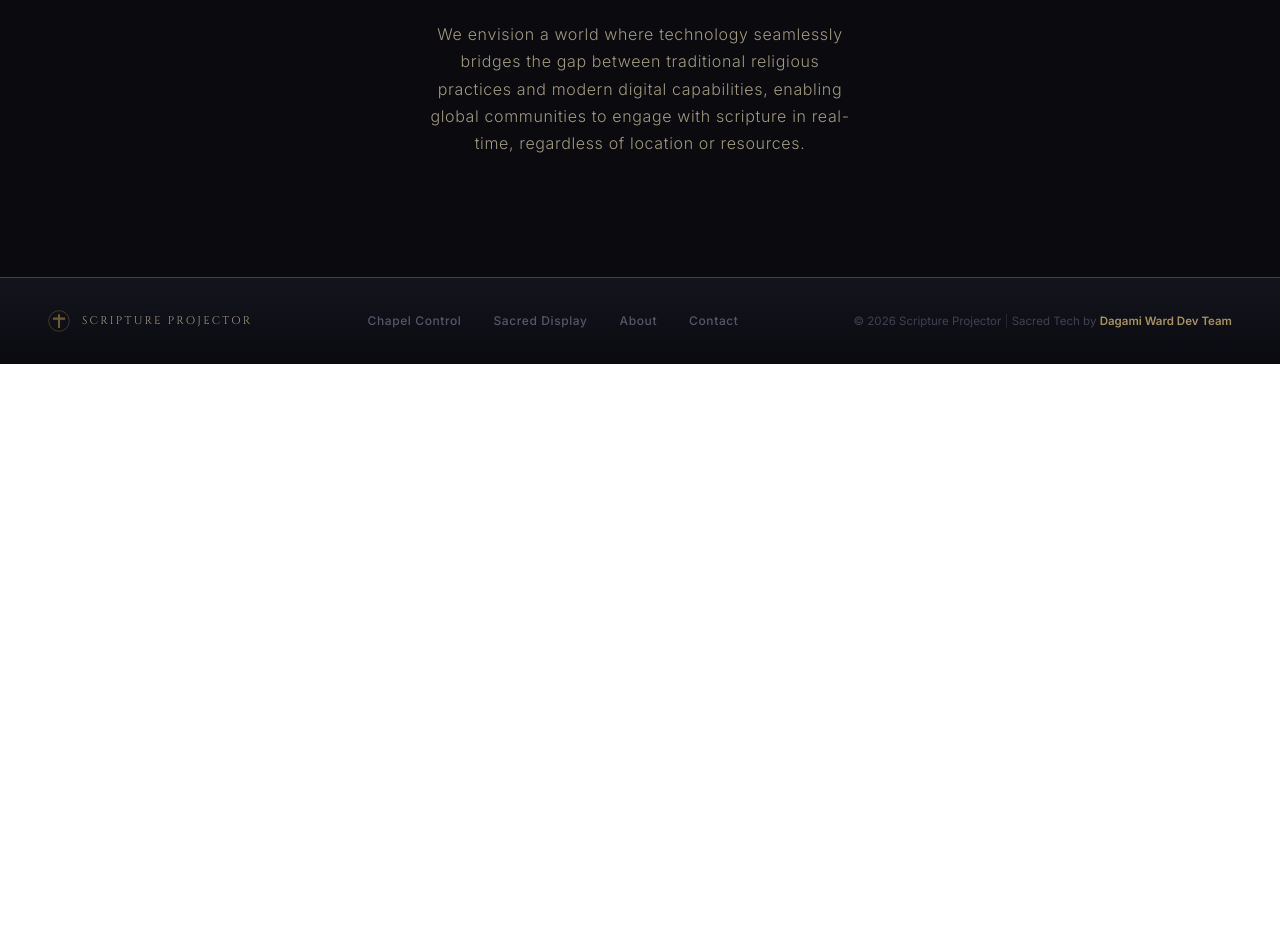
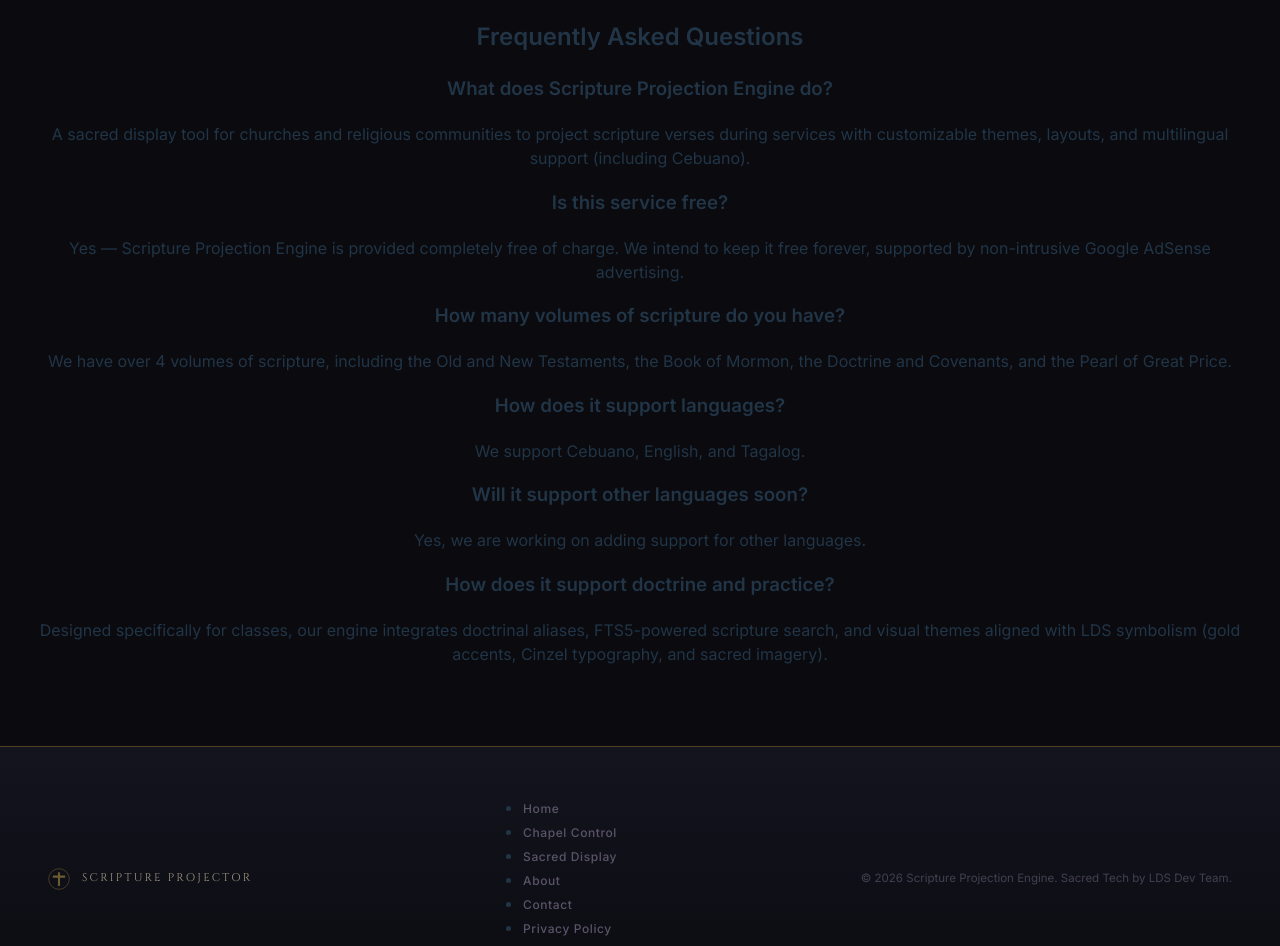
Before and after one commit to chainuser1/scicp, a React (Vite) app in the folder frontend/: page /about in a window 1280 px wide. Shown: the part 1025-1971 px from the top of the page. Before the commit the page ends 1389 px from the top, so only its background shows below. Built offline with nearby package versions, Linux system fonts and the light colour scheme; no server answers.

Commit message:
add privacy, faq, terms

```diff
--- a/frontend/src/components/Footer.jsx
+++ b/frontend/src/components/Footer.jsx
@@ -13,17 +13,20 @@
         <span className="home-footer-name">Scripture Projector</span>
       </div>
 
-      <div className="home-footer-links">
-        <Link to="/presenter">Chapel Control</Link>
-        <Link to="/client">Sacred Display</Link>
-        <Link to="/about">About</Link>
-        <Link to="/contact">Contact</Link>
-      </div>
+      <nav className="home-footer-links">
+        <ul>
+          <li><Link to="/">Home</Link></li>
+          <li><Link to="/presenter">Chapel Control</Link></li>
+          <li><Link to="/client">Sacred Display</Link></li>
+          <li><Link to="/about">About</Link></li>
+          <li><Link to="/contact">Contact</Link></li>
+          <li><Link to="/privacy">Privacy Policy</Link></li>
+          <li><Link to="/terms">Terms of Service</Link></li>
+        </ul>
+      </nav>
 
       <div className="home-footer-credit">
-        <span>© {new Date().getFullYear()} Scripture Projector</span>
-        <span className="home-footer-separator">&nbsp;|&nbsp;</span>
-        <span>Sacred Tech by <em>Dagami Ward Dev Team</em></span>
+        <span>© {new Date().getFullYear()} Scripture Projection Engine. Sacred Tech by LDS Dev Team.</span>
       </div>
     </footer>
   );
--- a/frontend/src/pages/About.jsx
+++ b/frontend/src/pages/About.jsx
@@ -44,8 +44,7 @@
         <div className="home-divider" />
 
         <p className="home-subtitle">
-          "Thy word is a lamp unto my feet, and a light unto my path"<br />
-          — Psalms 119:105
+          Our mission is to spread the Word of God through innovative technology, providing accessible and reliable tools for churches and religious communities to enhance their worship and study experiences.
         </p>
 
         <div className="home-divider" />
@@ -53,15 +52,41 @@
         <main className="about-content">
           <section className="mission">
             <h2>Our Mission</h2>
-            <p className="home-subtitle">
-              Our mission is to spread the Word of God through innovative technology, providing accessible and reliable tools for churches and religious communities to enhance their worship and study experiences.
-            </p>
+            <p>Our mission is to spread the Word of God through innovative technology, providing accessible and reliable tools for churches and religious communities to enhance their worship and study experiences.</p>
           </section>
           <section className="vision">
             <h2>Our Vision</h2>
-            <p className="home-subtitle">
-              We envision a world where technology seamlessly bridges the gap between traditional religious practices and modern digital capabilities, enabling global communities to engage with scripture in real-time, regardless of location or resources.
-            </p>
+            <p>We envision a world where technology seamlessly bridges the gap between traditional religious practices and modern digital capabilities, enabling global communities to engage with scripture in real-time, regardless of location or resources.</p>
+          </section>
+
+          <section className="faq">
+            <h2>Frequently Asked Questions</h2>
+            <div className="faq-item">
+              <h3>What does Scripture Projection Engine do?</h3>
+              <p>A sacred display tool for churches and religious communities to project scripture verses during services with customizable themes, layouts, and multilingual support (including Cebuano).</p>
+            </div>
+            <div className="faq-item">
+              <h3>Is this service free?</h3>
+              <p>Yes — Scripture Projection Engine is provided completely free of charge. We intend to keep it free forever, supported by non-intrusive Google AdSense advertising.</p>
+            </div>
+
+            <div className="faq-item">
+              <h3>How many volumes of scripture do you have?</h3>
+              <p>We have over 4 volumes of scripture, including the Old and New Testaments, the Book of Mormon, the Doctrine and Covenants, and the Pearl of Great Price.</p>
+            </div>
+            <div className="faq-item">
+              <h3>How does it support languages?</h3>
+              <p>We support Cebuano, English, and Tagalog.</p>
+            </div>
+
+           <div className="faq-item">
+              <h3>Will it support other languages soon?</h3>
+              <p>Yes, we are working on adding support for other languages.</p>
+            </div>
+            <div className="faq-item">
+              <h3>How does it support doctrine and practice?</h3>
+              <p>Designed specifically for classes, our engine integrates doctrinal aliases, FTS5-powered scripture search, and visual themes aligned with LDS symbolism (gold accents, Cinzel typography, and sacred imagery).</p>
+            </div>
           </section>
         </main>
       </main>
```
Also changed, not shown: frontend/src/pages/Privacy.jsx (added, +62 -0 lines), frontend/src/pages/Terms.jsx (added, +61 -0 lines), 1 other file (tests, documents, lock files or other folders).
